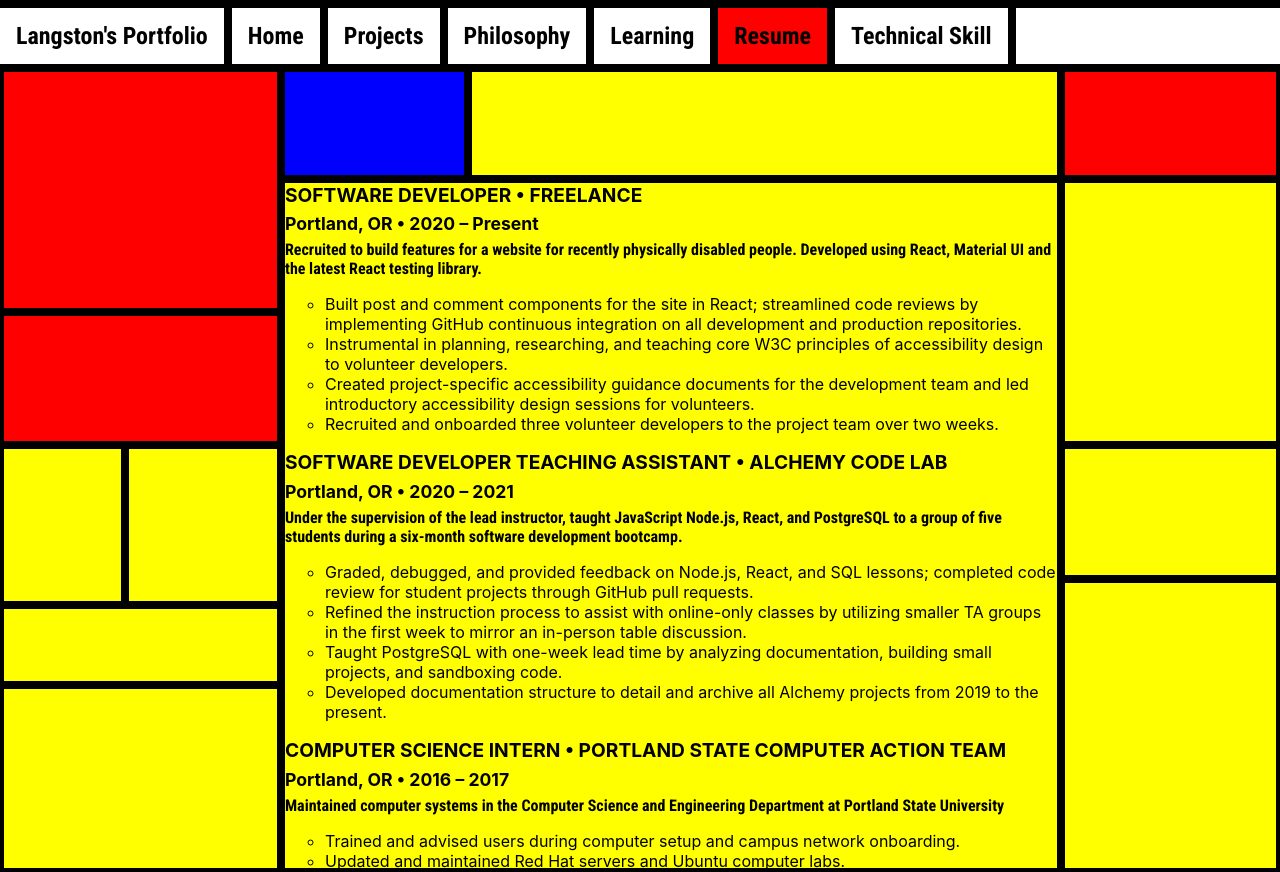
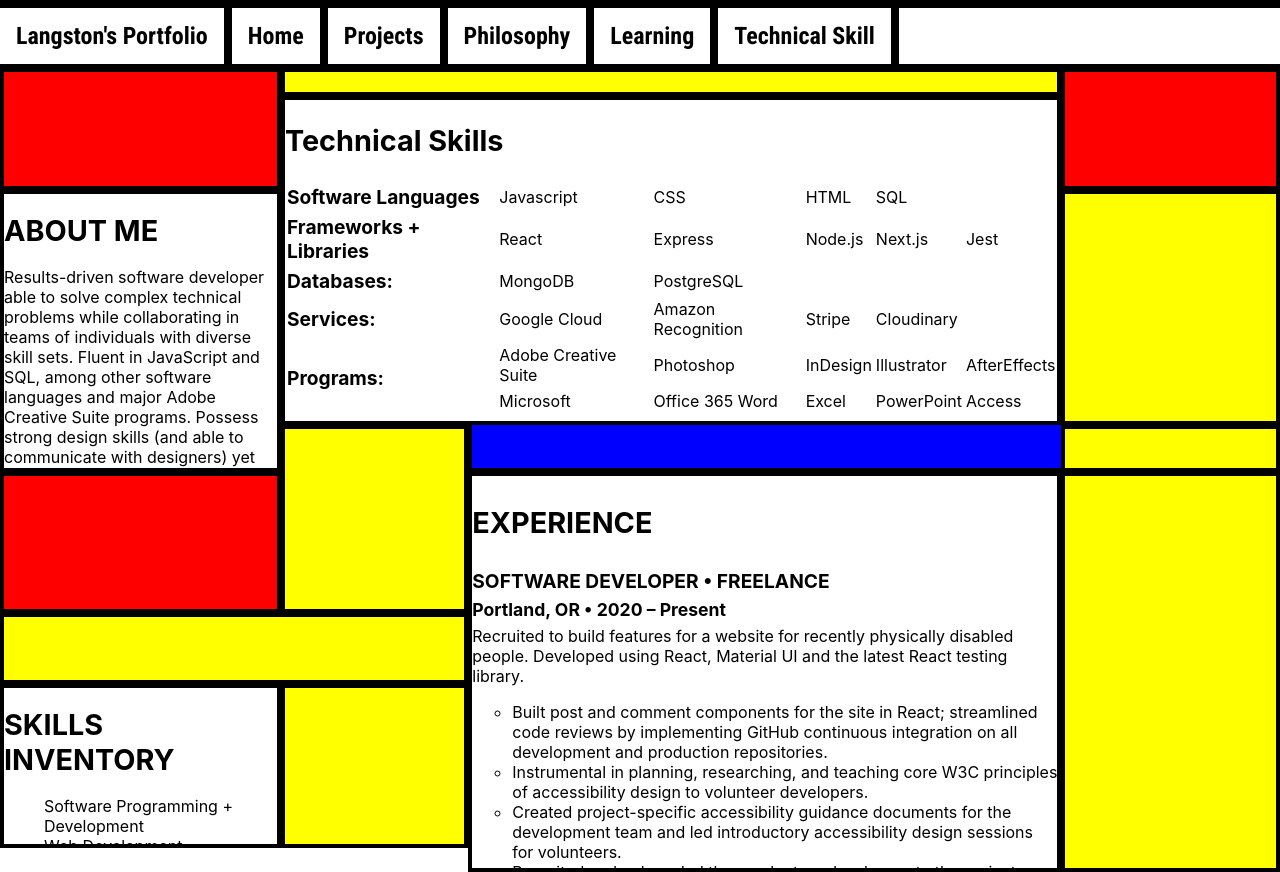
Before and after one commit to langstonBS/myPortfoleo, a React (Create React App) app: page /resume in a window 1280 px wide. Built offline with nearby package versions, Linux system fonts and the light colour scheme.

Commit message:
added skills and pdf

```diff
--- a/src/Home/Home.jsx
+++ b/src/Home/Home.jsx
@@ -145,6 +145,7 @@ class Home extends Component {
                     className="section-15"
                     value='section15'>
                 </button>
+
                 <button
                     onClick={(e) => this.handleClick(e, this.state.section18)}
                     style={{ backgroundColor: this.state.section18 }}
@@ -241,7 +242,13 @@ class Home extends Component {
                 <Link to="/projects" className="section-10"> <p>Projects </p></Link>
                 <Link to="/writing" className="section-16" onMouseOver={this.handleMouseOver} Style={{ backgroundColor: this.state.bgColor }}><p>Philosophy</p></Link>
 
-                <Link to="resume" className="section-19">  <p>Resume</p> </Link>
+                <a href="https://drive.google.com/file/d/1UlsdyaC8GP0OKb9kWJhCN-HjPmP2k2Yw/view?usp=sharing"
+                    target="_Blank"
+                    className="section-19"
+                    rel="noreferrer"
+                >
+                    Resume
+                </a>
 
                 <a href="https://www.linkedin.com/in/langston-beckwith-stanley/"
                     target="_Blank"
--- a/src/Navagation/Navagation.jsx
+++ b/src/Navagation/Navagation.jsx
@@ -52,13 +52,6 @@ const Navagation = () => {
                 </li>
                 <li>
                     <NavLink className="navElements"
-                        exact to="/resume"
-                        activeStyle={NavStyle}>
-                        Resume
-                    </NavLink>
-                </li>
-                <li>
-                    <NavLink className="navElements"
                         exact to="/technical"
                         activeStyle={NavStyle}>
                         Technical Skill
--- a/src/Resume/Resume.css
+++ b/src/Resume/Resume.css
@@ -2,6 +2,10 @@
     .resume_section_type{
         font-size: 1.1rem;
         margin: .4rem .4rem .4rem 0rem;
+    }
+
+    .resume_label_type{
+        font-size:1.8rem;
     }
 
     .resume_title_type{
@@ -13,6 +17,7 @@
         margin: 0rem;
         font-size: 1rem;
         text-align: left;
+        font-family: -apple-system, BlinkMacSystemFont, 'Segoe UI', 'Roboto', 'Oxygen', 'Ubuntu', 'Cantarell', 'Fira Sans', 'Droid Sans', 'Helvetica Neue', sans-serif;
     }
 
     .resume_list_type{
@@ -23,10 +28,11 @@
         height: 100vh;
         width: 100vw;
         display: grid;
+        overflow: hidden;
 
 
         grid-template-columns: 4fr 5fr 6fr 5fr 14fr 7fr;
-        grid-template-rows: 4fr 5fr 5fr 5fr 1fr 3fr 7fr;
+        grid-template-rows: 1fr 4fr 5fr  5fr 2fr 5fr 1fr 3fr 7fr 1fr;
       }
 
       .resume_section_1{
@@ -39,27 +45,29 @@
         }
 
         .resume_section_2{
-            grid-column: 3;
-            grid-row:1;
+            grid-column: 4 /8;
+            grid-row:5;
             border-bottom: black .3rem solid;
             border-left: black .3rem solid;
             border-right: black .3rem solid;
             background-color: blue;
+
             }
 
 
             .resume_section_3{
-                grid-column: 4 /6;
+                grid-column: 3 /6;
                 grid-row:1;
                 border-bottom: black .3rem solid;
                 border-left: black .3rem solid;
                 border-right: black .3rem solid;
                 background-color: yellow;
+
                 }
 
     .resume_section_4{
         grid-column: 6;
-        grid-row:1 ;
+        grid-row:1/3 ;
         border-bottom: black .3rem solid;
         border-left: black .3rem solid;
         border-right: black .3rem solid;
@@ -69,88 +77,106 @@
 
     .resume_section_5{
         grid-column: 1/3;
-        grid-row:3;
+        grid-row:6/8;
         border: black .3rem solid;
         background-color: red;
         }
 
         .resume_section_6{
             grid-column: 4;
-            grid-row:2;
+            grid-row:2/4;
             border: black .3rem solid;
             background-color: red;
             display: none;
             }
     .resume_section_7{
-        grid-column: 5;
-        grid-row:2;
+        grid-column:3/ 6;
+        grid-row:2/5;
         border: black .3rem solid;
-        background-color: yellow;
+        overflow-y: scroll;
         }
     .resume_section_8{
         grid-column: 6;
-        grid-row:2/4;
+        grid-row:3/5;
         border: black .3rem solid;
         background-color: yellow;
         }
 
     .resume_section_9{
-        grid-column: 6;
-        grid-row:2/4;
-        border: black .3rem solid;
-        background-color: yellow;
-        }
-
-
-    .resume_section_9{
-        grid-column: 1;
-        grid-row:4/6;
+        grid-column: 3;
+        grid-row:5/8;
         border: black .3rem solid;
         background-color: yellow;
         }
     .resume_section_10{
-        grid-column: 2/3;
-        grid-row:4/6;
+        grid-column: 1/3;
+        grid-row:3/6;
         border: black .3rem solid;
-        background-color: yellow;
+        overflow-y: scroll;
         }
 
         .resume_section_11{
-            grid-column: 3/6;
-            grid-row:2/ span 8;
+            grid-column: 4/6;
+            grid-row:6/ span 9;
             border: black .3rem solid;
-            background-color: yellow;
+            overflow-y: scroll;
             }
     .resume_section_12{
         grid-column: 6;
-        grid-row:4;
+
+        grid-row:6 / span 9 ;
         border: black .3rem solid;
         background-color: yellow;
         }
         .resume_section_13{
-            grid-column: 1/3;
-            grid-row:6;
+            grid-column: 1/4;
+            grid-row:8;
             border: black .3rem solid;
             background-color: yellow;
             }
 
         .resume_section_14{
             grid-column: 6;
-            grid-row:5 / span 8 ;
+            grid-row:5;
             border: black .3rem solid;
             background-color: yellow;
             }
 
             .resume_section_15{
                 grid-column:1/3;
-                grid-row: 7;
+                grid-row: 9;
                 border: black .3rem solid;
-                background-color: yellow;
+                overflow-y: scroll;
                 }
                 .resume_section_16{
                     grid-column:3;
-                    grid-row: 7;
+                    grid-row: 9;
                     border: black .3rem solid;
                     background-color: yellow;
-                    display: none;
                     }
+                    table.blueTable {
+                        table-layout: auto;
+                        width: 100%;
+                        border-collapse: collapse;
+                      }
+                      table.blueTable td, table.blueTable th {
+                        text-align: left;
+                        padding: 3px 2px;
+                      }
+                      table.blueTable tbody td {
+                        font-size: 1rem;
+                      }
+                      table.blueTable tbody th {
+                        font-size: 1.2rem;
+                      }
+
+                      table.blueTable tfoot .links {
+                        text-align: right;
+                      }
+                      table.blueTable tfoot .links a{
+                        display: inline-block;
+                        background: #1C6EA4;
+                        color: #FFFFFF;
+                        padding: 2px 8px;
+                        border-radius: 5px;
+                      }
--- a/src/Resume/Resume.jsx
+++ b/src/Resume/Resume.jsx
@@ -14,14 +14,38 @@ export default function Resume() {
                 <div className="resume_section_4"></div>
                 <div className="resume_section_5"></div>
                 <div className="resume_section_6"></div>
-                <div className="resume_section_7">
+                <section className="resume_section_7">
+                    <h1 className="resume_label_type">
+                        Technical Skills
+                    </h1>
+                    <table className="blueTable">
 
-                </div>
+                        <tbody>
+                            <tr>
+                                <th>Software Languages</th><td>Javascript </td><td>CSS </td><td>HTML </td><td>SQL </td></tr>
+                            <tr>
+                                <th>Frameworks + Libraries</th><td>React </td><td>Express </td><td>Node.js</td><td>Next.js</td><td>Jest</td></tr>
+                            <tr>
+                                <th>Databases: </th><td>MongoDB </td><td>PostgreSQL</td></tr>
+                            <tr>
+                                <th>Services: </th><td>Google Cloud</td><td>Amazon Recognition</td><td>Stripe </td><td>Cloudinary</td></tr>
+                            <tr>
+                                <th rowspan="2">Programs: </th><td>Adobe Creative Suite</td><td>Photoshop </td><td>InDesign </td><td>Illustrator </td><td>AfterEffects </td></tr>
+                            <tr>
+                                <td>Microsoft </td><td>Office 365 Word </td><td>Excel </td><td>PowerPoint </td><td>Access</td></tr>
+                        </tbody>
+                    </table>
+
+                </section>
                 <div className="resume_section_8"></div>
                 <div className="resume_section_9"></div>
-                <div className="resume_section_10"></div>
+                <div className="resume_section_10">
+                    <h1 className="resume_label_type">ABOUT ME</h1>
+                    <p className="resume_paragraph_type">Results-driven software developer able to solve complex technical problems while collaborating in teams of individuals with diverse skill sets. Fluent in JavaScript and SQL, among other software languages and major Adobe Creative Suite programs. Possess strong design skills (and able to communicate with designers) yet able to analyze the needs of the client and balance aesthetics and end-user functionality with business priorities. Able to stay calm and focused in stressful, ever-shifting environments while meeting deadlines. Possess exceptional interpersonal communication, partnership-building, and creative problem-solving skills. </p>
+                </div>
                 <section className="resume_section_11">
                     <article>
+                        <h1 className="resume_label_type">EXPERIENCE</h1>
                         <h3 className="resume_title_type">SOFTWARE DEVELOPER • FREELANCE </h3>
                         <h4 className="resume_section_type">Portland, OR • 2020 – Present</h4>
                         <p className="resume_paragraph_type">Recruited to build features for a website for recently physically disabled people. Developed using React, Material UI and the latest React testing library.</p>
@@ -58,7 +82,32 @@ export default function Resume() {
                 <div className="resume_section_12"></div>
                 <div className="resume_section_13"></div>
                 <div className="resume_section_14"></div>
-                <div className="resume_section_15"></div>
+                <div className="resume_section_15">
+                    <h1 className="resume_label_type">SKILLS INVENTORY</h1>
+                    <ul>
+                        <li>Software Programming + Development</li>
+                        <li>Web Development</li>
+                        <li>Graphic Design</li>
+                        <li>Software Testing + Troubleshooting</li>
+                        <li>UI/UX</li>
+                        <li>Graphic Design</li>
+                        <li>Online Instruction</li>
+                        <li>Documentation</li>
+                        <li>Public Speaking</li>
+                        <li>Problem Solving and Listening</li>
+                        <li>Light Project Management</li>
+                        <li>Interpersonal Communication</li>
+                        <li>Client Relationship Cultivation</li>
+                        <li>Creative Problem Solving</li>
+                        <li>Customer Service</li>
+                        <li>Community Outreach + Relationship Building</li>
+                        <li>Cross-Cultural Communication</li>
+                        <li>Process Improvement</li>
+                        <li>Conflict Resolution</li>
+                        <li>Organizational Skills</li>
+                    </ul>
+
+                </div>
                 <div className="resume_section_16"></div>
             </div>
         </>
```
